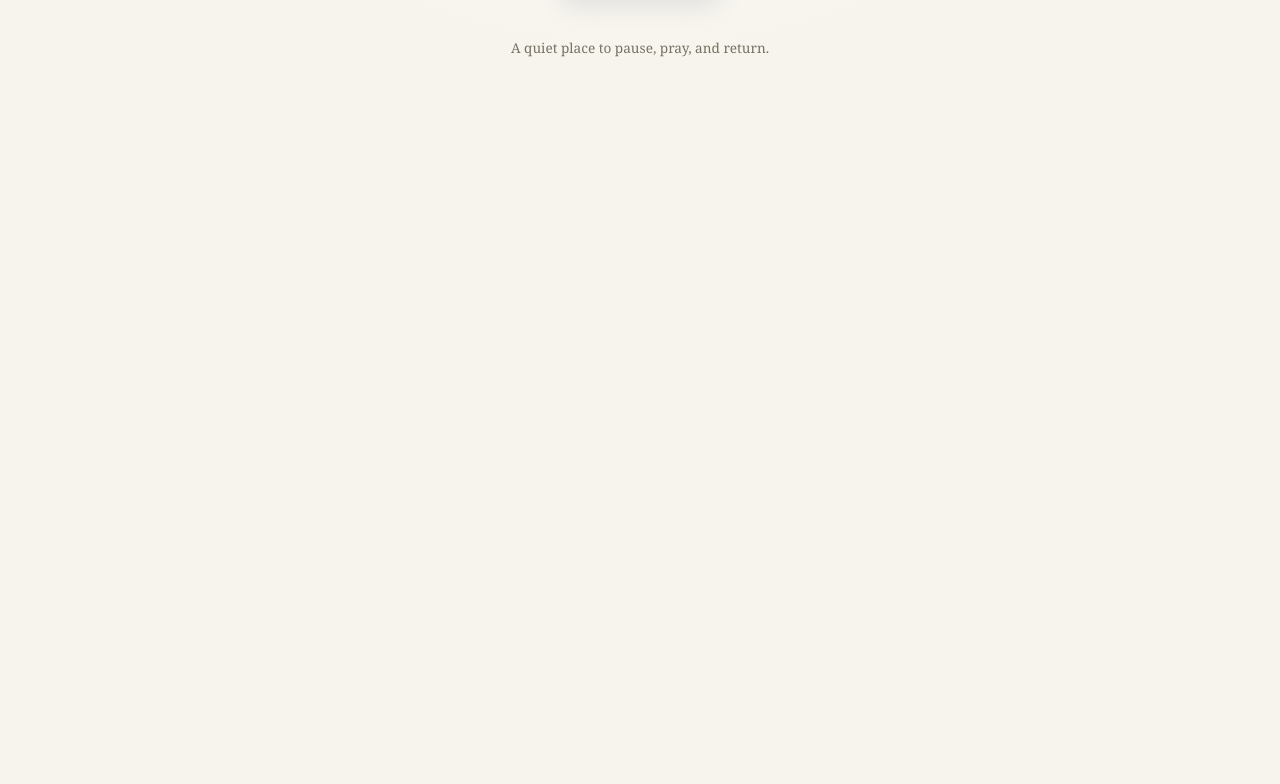
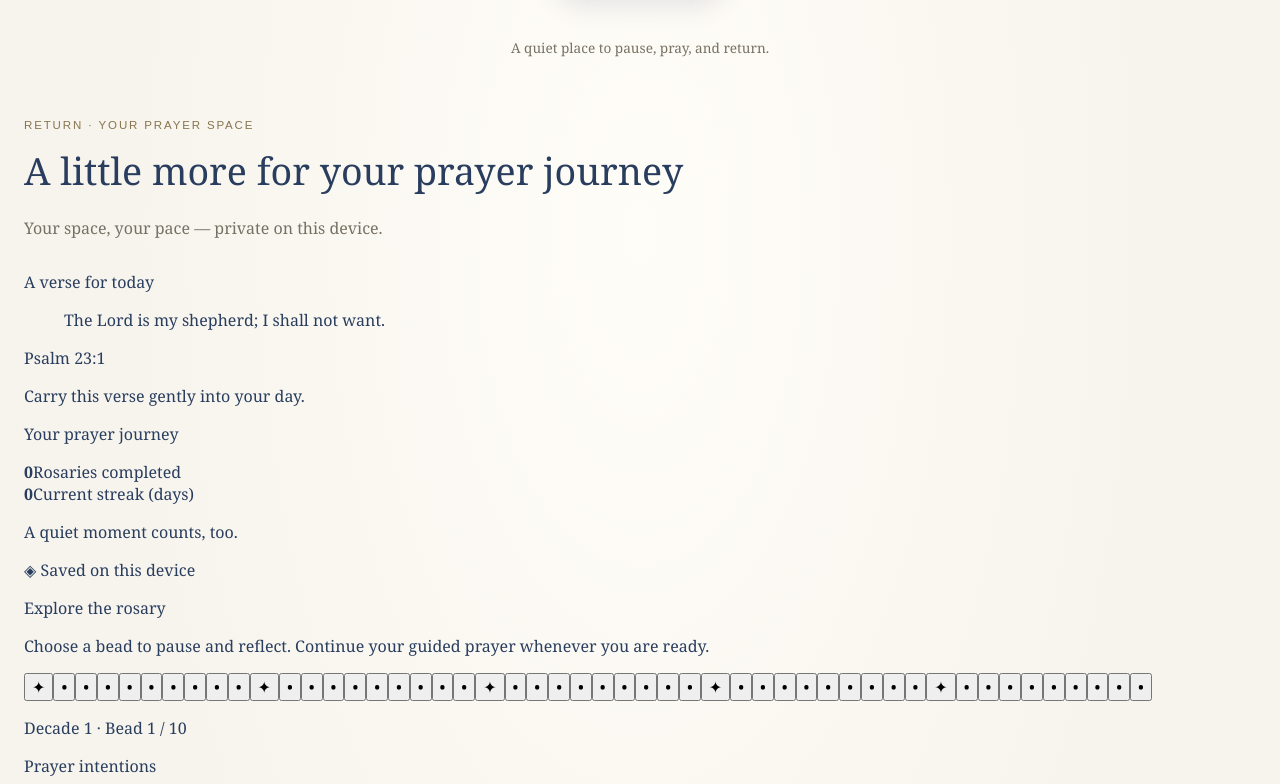
Before and after one commit to HarithaKongi/return-living-rosary, a React (Vite) app in the folder return-living-rosary/: page / in a window 1280 px wide. Shown: the part 636-1420 px from the top of the page. Before the commit the page ends 800 px from the top, so only its background shows below. Built offline with nearby package versions, Linux system fonts and the light colour scheme.

Commit message:
Connect prayer dashboard and completion statistics

```diff
--- a/return-living-rosary/src/App.jsx
+++ b/return-living-rosary/src/App.jsx
@@ -1,4 +1,5 @@
 import { useEffect, useMemo, useState } from "react";
+import FeatureHub from "./FeatureHub.jsx";
 
 const STORAGE_KEY = "return-rosary-progress-v1";
 
@@ -219,6 +220,13 @@ export default function App() {
   function next() {
     if (journeyIndex >= journey.length - 1) {
       setComplete(true);
+      try {
+        const historyKey = "return-rosary-history-v1";
+        const history = JSON.parse(localStorage.getItem(historyKey) || "[]");
+        const completedAt = new Date().toISOString();
+        history.push({ date: completedAt.slice(0, 10), at: completedAt });
+        localStorage.setItem(historyKey, JSON.stringify(history));
+      } catch { /* prayer completion should never depend on browser storage */ }
       setScreen("complete");
       setHasProgress(false);
       try { localStorage.setItem(STORAGE_KEY, JSON.stringify({ language, index: journeyIndex, setKey, complete: true, savedAt: new Date().toISOString() })); } catch { /* ignore */ }
@@ -287,6 +295,8 @@ export default function App() {
           <p className="footer-note">{text.footer}</p>
         </section>
       )}
+
+      {isHome && <FeatureHub language={language} />}
 
       {screen === "welcome" && (
         <section className="prayer-layout welcome-layout">
```
